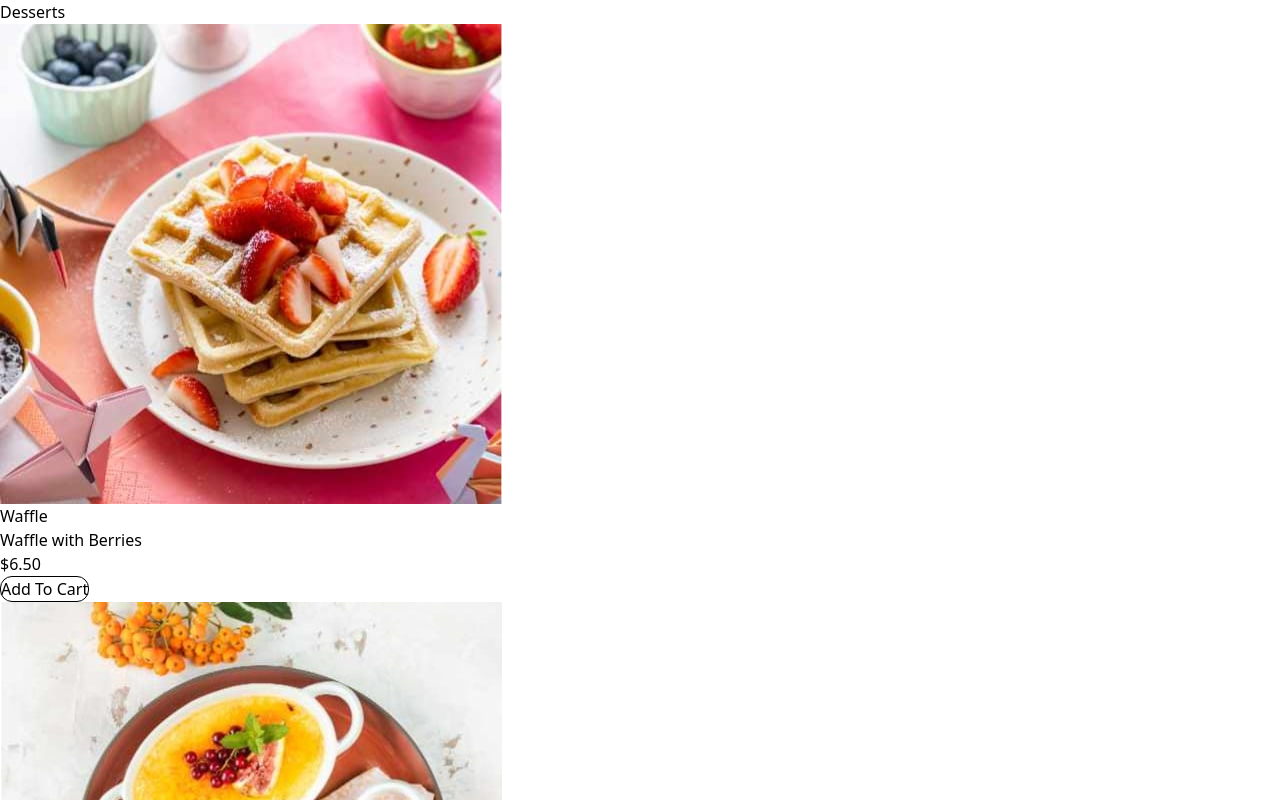
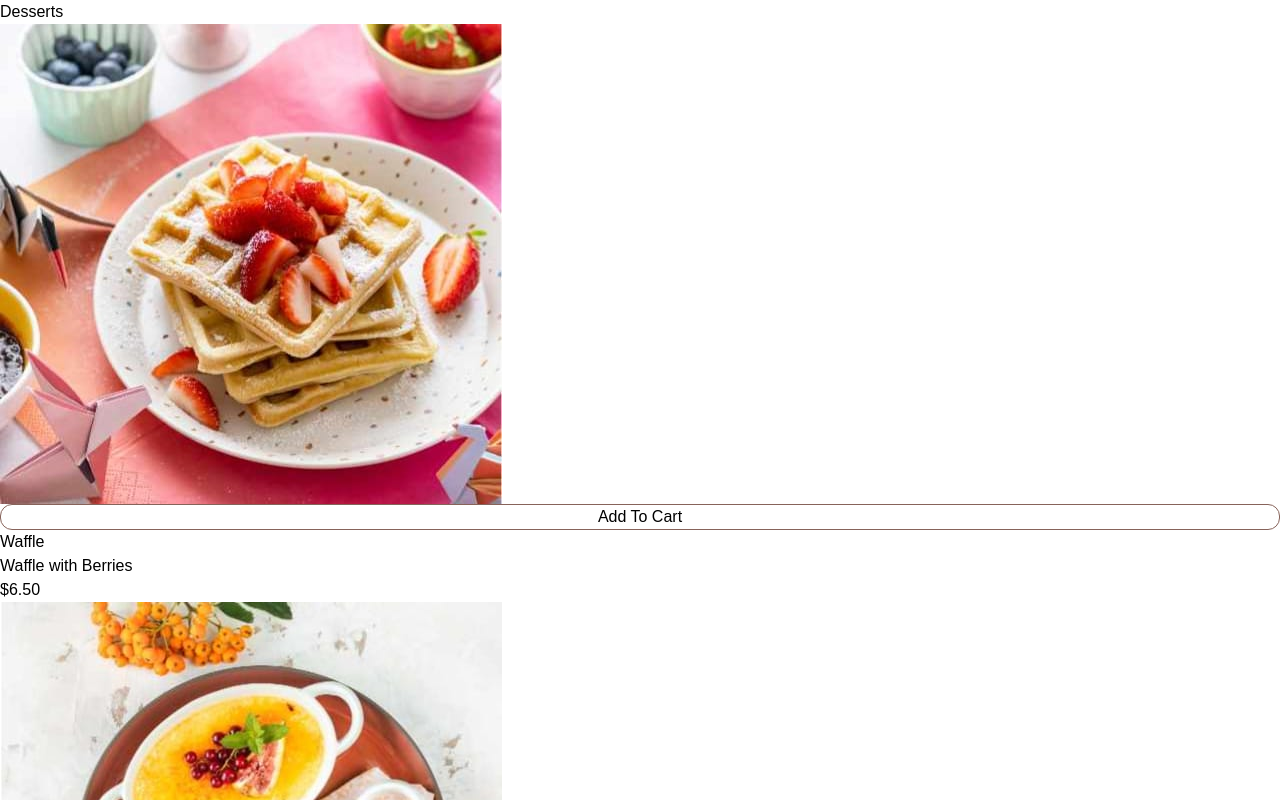
Before and after one commit to Akelpha/product-list-with-cart-react, a Next.js app: page / in a window 1280 px wide. Shown: the top 800 px of the page. Built offline with nearby package versions, Linux system fonts and the light colour scheme.

Commit message:
Update global CSS variables for consistent theming and enhance page layout with attribution section

```diff
--- a/src/app/components/card.tsx
+++ b/src/app/components/card.tsx
@@ -6,119 +6,125 @@ const data = [
       thumbnail: "./assets/images/image-waffle-thumbnail.jpg",
       mobile: "./assets/images/image-waffle-mobile.jpg",
       tablet: "./assets/images/image-waffle-tablet.jpg",
-            desktop: "./assets/images/image-waffle-desktop.jpg"
+      desktop: "./assets/images/image-waffle-desktop.jpg",
     },
     name: "Waffle with Berries",
     category: "Waffle",
-        price: 6.50
+    price: 6.5,
   },
   {
     image: {
       thumbnail: "./assets/images/image-creme-brulee-thumbnail.jpg",
       mobile: "./assets/images/image-creme-brulee-mobile.jpg",
       tablet: "./assets/images/image-creme-brulee-tablet.jpg",
-            desktop: "./assets/images/image-creme-brulee-desktop.jpg"
+      desktop: "./assets/images/image-creme-brulee-desktop.jpg",
     },
     name: "Vanilla Bean Crème Brûlée",
     category: "Crème Brûlée",
-        price: 7.00
+    price: 7.0,
   },
   {
     image: {
       thumbnail: "./assets/images/image-macaron-thumbnail.jpg",
       mobile: "./assets/images/image-macaron-mobile.jpg",
       tablet: "./assets/images/image-macaron-tablet.jpg",
-            desktop: "./assets/images/image-macaron-desktop.jpg"
+      desktop: "./assets/images/image-macaron-desktop.jpg",
     },
     name: "Macaron Mix of Five",
     category: "Macaron",
-        price: 8.00
+    price: 8.0,
   },
   {
     image: {
       thumbnail: "./assets/images/image-tiramisu-thumbnail.jpg",
       mobile: "./assets/images/image-tiramisu-mobile.jpg",
       tablet: "./assets/images/image-tiramisu-tablet.jpg",
-            desktop: "./assets/images/image-tiramisu-desktop.jpg"
+      desktop: "./assets/images/image-tiramisu-desktop.jpg",
     },
     name: "Classic Tiramisu",
     category: "Tiramisu",
-        price: 5.50
+    price: 5.5,
   },
   {
     image: {
       thumbnail: "./assets/images/image-baklava-thumbnail.jpg",
       mobile: "./assets/images/image-baklava-mobile.jpg",
       tablet: "./assets/images/image-baklava-tablet.jpg",
-            desktop: "./assets/images/image-baklava-desktop.jpg"
+      desktop: "./assets/images/image-baklava-desktop.jpg",
     },
     name: "Pistachio Baklava",
     category: "Baklava",
-        price: 4.00
+    price: 4.0,
   },
   {
     image: {
       thumbnail: "./assets/images/image-meringue-thumbnail.jpg",
       mobile: "./assets/images/image-meringue-mobile.jpg",
       tablet: "./assets/images/image-meringue-tablet.jpg",
-            desktop: "./assets/images/image-meringue-desktop.jpg"
+      desktop: "./assets/images/image-meringue-desktop.jpg",
     },
     name: "Lemon Meringue Pie",
     category: "Pie",
-        price: 5.00
+    price: 5.0,
   },
   {
     image: {
       thumbnail: "./assets/images/image-cake-thumbnail.jpg",
       mobile: "./assets/images/image-cake-mobile.jpg",
       tablet: "./assets/images/image-cake-tablet.jpg",
-            desktop: "./assets/images/image-cake-desktop.jpg"
+      desktop: "./assets/images/image-cake-desktop.jpg",
     },
     name: "Red Velvet Cake",
     category: "Cake",
-        price: 4.50
+    price: 4.5,
   },
   {
     image: {
       thumbnail: "./assets/images/image-brownie-thumbnail.jpg",
       mobile: "./assets/images/image-brownie-mobile.jpg",
       tablet: "./assets/images/image-brownie-tablet.jpg",
-            desktop: "./assets/images/image-brownie-desktop.jpg"
+      desktop: "./assets/images/image-brownie-desktop.jpg",
     },
     name: "Salted Caramel Brownie",
     category: "Brownie",
-        price: 4.50
+    price: 4.5,
   },
   {
     image: {
       thumbnail: "./assets/images/image-panna-cotta-thumbnail.jpg",
       mobile: "./assets/images/image-panna-cotta-mobile.jpg",
       tablet: "./assets/images/image-panna-cotta-tablet.jpg",
-            desktop: "./assets/images/image-panna-cotta-desktop.jpg"
+      desktop: "./assets/images/image-panna-cotta-desktop.jpg",
     },
     name: "Vanilla Panna Cotta",
     category: "Panna Cotta",
-        price: 6.50
-    }
+    price: 6.5,
+  },
 ];
 
 function Button() {
   return (
-        <button type="button" className="border rounded-xl bg-">Add To Cart</button>
-    )
+    <button
+      type="button"
+      className="border rounded-xl w-[100%] h-[100%] border-rose-500 focus:bg-red">
+      Add To Cart
+    </button>
+  );
 }
 export default function Card() {
   return (
     <div>
+      <div>
         {data.map((item, index) => (
           <div key={index}>
             <img src={item.image.desktop} alt={`${item.name} desktop`} />
+            <Button />
             <p>{item.category}</p>
             <h2>{item.name}</h2>
             <p>${item.price.toFixed(2)}</p>
-                    <Button />
           </div>
         ))}
       </div>
+    </div>
   );
 }
--- a/src/app/page.tsx
+++ b/src/app/page.tsx
@@ -1,13 +1,28 @@
-import React from 'react'
-import Card from './components/card'
+import React from "react";
+import Card from "./components/card";
 
 export default function Page() {
-    return (
-        <>
-            <h1>Desserts</h1>
-            <Card />
-        </>
-
-    )
-
+  return (
+    <>
+      <h1>Desserts</h1>
+      <section>
+        <Card />
+        <div className="font-[11px]  text-center">
+          Challenge by{" "}
+          <a
+            href="https://www.frontendmentor.io?ref=challenge"
+            className="text-[#3e52a3]">
+            Frontend Mentor
+          </a>
+          . Coded by{" "}
+          <a
+            href="https://www.frontendmentor.io/profile/Akelpha"
+            className="text-[#3e52a3]">
+            Akelpha
+          </a>
+          .
+        </div>
+      </section>
+    </>
+  );
 }
--- a/src/index.html
+++ b/src/index.html
@@ -1,22 +1,21 @@
 <!DOCTYPE html>
 <html lang="en">
+
 <head>
   <meta charset="UTF-8">
-  <meta name="viewport" content="width=device-width, initial-scale=1.0"> <!-- displays site properly based on user's device -->
+  <meta name="viewport" content="width=device-width, initial-scale=1.0">
+  <!-- displays site properly based on user's device -->
 
   <link rel="icon" type="image/png" sizes="32x32" href="./assets/images/favicon-32x32.png">
 
   <title>Frontend Mentor | Product list with cart</title>
 
-  <!-- Feel free to remove these styles or customise in your own stylesheet 👍 -->
-  <style>
-    .attribution { font-size: 11px; text-align: center; }
-    .attribution a { color: hsl(228, 45%, 44%); }
-  </style>
+
 </head>
+
 <body>
 
-  Desserts
+  <!-- Desserts
 
   Waffle with Berries
   Waffle
@@ -63,12 +62,13 @@
   6.50
   Add to Cart
 
-  Your Cart (<!-- Quantity -->)
+  Your Cart (0)
   Your added items will appear here
 
   <div class="attribution">
     Challenge by <a href="https://www.frontendmentor.io?ref=challenge">Frontend Mentor</a>.
     Coded by <a href="#">Your Name Here</a>.
-  </div>
+  </div> -->
 </body>
+
 </html>
--- a/src/styles/global.css
+++ b/src/styles/global.css
@@ -1 +1,16 @@
 @import "tailwindcss";
+
+@theme {
+  --color-red: hsl(14, 86%, 42%);
+  --color-green: hsl(159, 69%, 38%);
+
+  --color-rose-50: hsl(20, 50%, 98%);
+  --color-rose-100: hsl(13, 31%, 94%);
+  --color-rose-300: hsl(14, 25%, 72%);
+  --color-rose-400: hsl(7, 20%, 60%);
+  --color-rose-500: hsl(12, 20%, 44%);
+  --color-rose-900: hsl(14, 65%, 9%);
+
+  --font-sans: "Red Hat Text", sans-serif;
+  --font-serif: "Red Hat Text", serif;
+}
```
Lines whose indentation alone changed are shown as unchanged.
